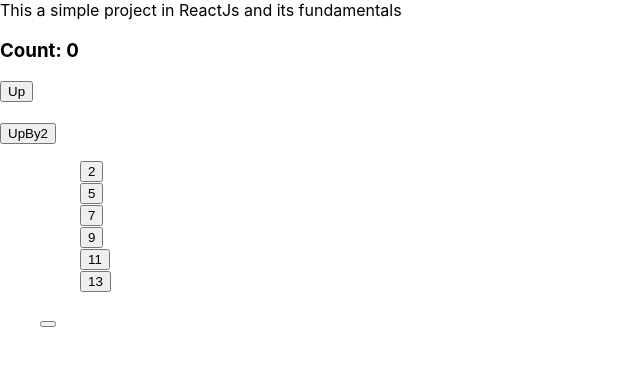
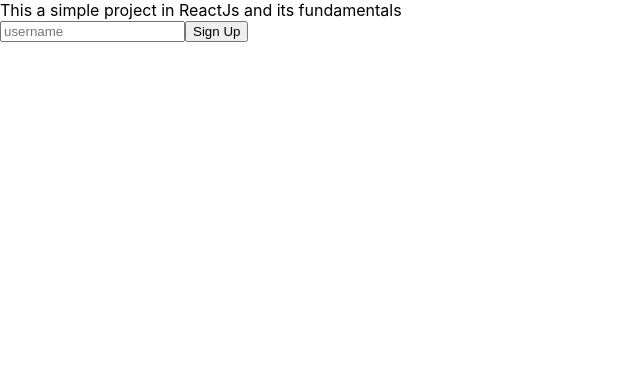
Before and after one commit to nniroula/React_Basics, a React (Create React App) app: page / in a window 1280 px wide. Shown: the top 366 px of the page, without its empty margins (0-640 px from the left). Built offline with nearby package versions, Linux system fonts and the light colour scheme.

Commit message:
add all the files

```diff
--- a/src/App.js
+++ b/src/App.js
@@ -1,19 +1,26 @@
 // import logo from './logo.svg';
 import './App.css';
-import SimpleComponent from './SimpleComponent';
-import NumbersList from './NumbersList';
-import NumberItem from './NumberItem';
+// import SimpleComponent from './SimpleComponent';
+// import NumbersList from './NumbersList';
+// import NumberItem from './NumberItem';
+import Dice from './Dice';
+import UserForm from './UserForm';
 
 function App() {
     return (
 
     <>
-        <div>This a simple project in ReactJs and its fundamentals</div><
-        SimpleComponent />
+        <div>This a simple project in ReactJs and its fundamentals</div>
+        {/* <SimpleComponent /> */}
 
-        <NumbersList />
+        {/* <NumbersList />
 
-        <NumberItem />
+        <NumberItem /> */}
+
+        {/* <Dice numDice={4}/> */}
+        {/* <Dice /> */}
+
+        <UserForm />
 
         </>
     );
--- /dev/null
+++ b/src/Dice.js
@@ -0,0 +1,29 @@
+import React, { useState } from 'react';
+import NumbersList from './NumbersList';
+import Die from './Die';
+
+const Dice = ({numDice = 6, title = 'Main Game', maxVal = 20}) => {
+    const [numbers, setNumbers] = useState(Array.from({length: numDice}));
+
+    // const dice = [];
+    // for(let i = 0; i< numDice; i++){
+    //     const num = Math.floor(Math.random() * maxVal) + 1;
+    //     dice.push(num);
+    // }
+
+    const rollDice = () => (
+        setNumbers(numbers => {
+            numbers.map(n => Math.floor(Math.random() * maxVal) + 1);
+        })
+    )
+    return (
+        <div>
+            {/* {dice.map(num => <div>{num}</div>)} */}
+            {/* {numbers.map(num => <div>{num}</div>)} */}
+            {numbers.map(num => <Die val={num}/>)}
+            <button onClick={rollDice}>Roll</button>
+        </div>
+    )
+}
+
+export default Dice;
--- /dev/null
+++ b/src/Die.js
@@ -0,0 +1,11 @@
+import React from 'react';
+
+const Die = (val) => {
+    return (
+        <div>
+            {val}
+        </div>
+    )
+}
+
+export default Die;
--- a/src/NumberItem.js
+++ b/src/NumberItem.js
@@ -1,7 +1,8 @@
 import react from 'react';
 
+
 // const NumberItem = (props) => {
-const NumberItem = ({ number, remove }) => {
+const NumberItem = ({number, remove}) => {
     // To use the remove function that comes as a prop from the parent component(NumbersList)
     const handleRemove = () => {
         remove(number)
@@ -12,7 +13,9 @@
             {/* <button>{number}</button> */}
             {/* go to NumbersList and define the prop number */}
             {/* Now, implement the remove function as a prop */}
+            <li>
             <button onClick={handleRemove}>{number}</button>
+            </li>
 
         </ul>
     )
--- /dev/null
+++ b/src/UserForm.js
@@ -0,0 +1,13 @@
+import React from 'react';
+
+// This is vaniall JS, and const inpt = document.querySelector('input), inpt.value;
+const UserForm = () => {
+    return (
+        <form>
+            <input type="text" placeholder="username" />
+            <button>Sign Up</button>
+        </form>
+    )
+}
+
+export default UserForm;
```
Also changed, not shown: public/manifest.json (deleted), 1 other file (tests, documents, lock files or other folders).
